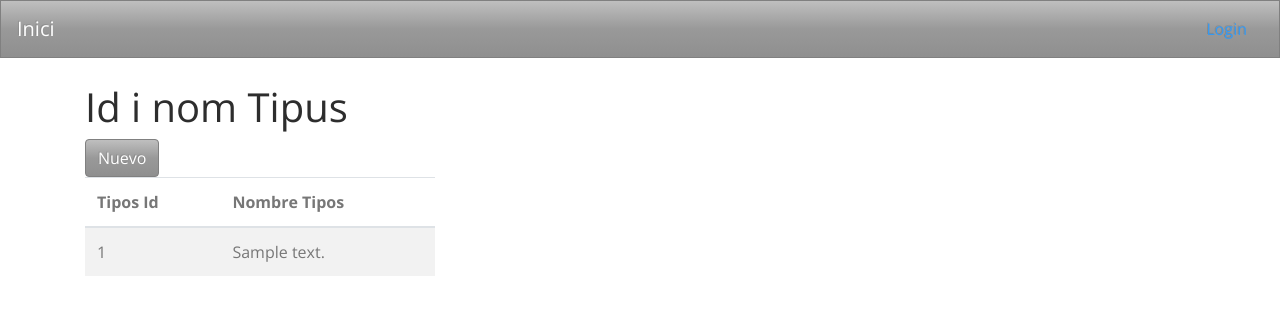
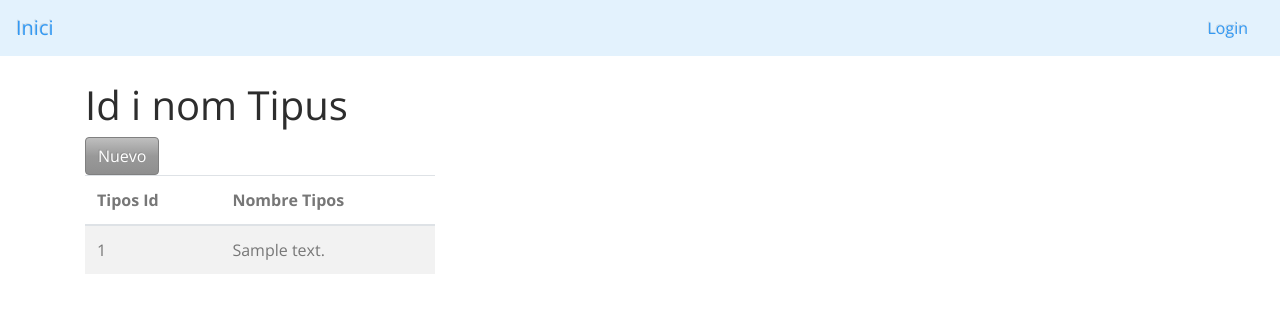
Before and after one commit to mikel53/ATENEA_DUAL, a Symfony app: template atenea/templates/cuestiones/externas/dafo.html.twig in a window 1280 px wide. Shown: the top 315 px of the page. Run offline with Twig, Linux system fonts and the light colour scheme; the template is opened without the code that fills it: most values are stand-ins (such as "Sample title", 1, 10 or a date in 2020); some libraries are stand-ins or nearby versions.

Commit message:
canvio un poco la estetica
MIrar si gustar

```diff
--- a/atenea/src/Form/UsuariosType.php
+++ b/atenea/src/Form/UsuariosType.php
@@ -23,7 +23,7 @@ class UsuariosType extends AbstractType
 {
     public function buildForm(FormBuilderInterface $builder, array $options)
     {
-        $roles = ['Admin', 'Super', 'User'];
+        $roles = ['Admin'=>'Admin', 'SuperUsuari' =>'Super', 'User'=>'User'];
         $builder
             ->add('Nombre', TextType::class)
             ->add('Apellidos', TextType::class)
--- a/atenea/templates/navbar.html.twig
+++ b/atenea/templates/navbar.html.twig
@@ -1,12 +1,11 @@
 
-<nav class="navbar navbar-expand-lg navbar-dark bg-dark">
+<nav class="navbar navbar-expand-lg navbar-light " style="background-color: #e3f2fd;">
   <a class="navbar-brand" href="{{ path('home') }}">Inici</a>
-  <button class="navbar-toggler" type="button" data-toggle="collapse" data-target="#navbarNav" aria-controls="navbarNav" aria-expanded="false" aria-label="Toggle navigation">
-    <span class="navbar-toggler-icon"></span>
-  </button>
+  <button class="navbar-toggler" type="button" data-toggle="collapse" data-target="#navbarNavAltMarkup" aria-controls="navbarNavAltMarkup" aria-expanded="false" aria-label="Toggle navigation">
+     <span class="navbar-toggler-icon"></span>
+   </button>
 
-  <div class="collapse navbar-collapse" id="navbarSupportedContent">
-
+  <div class="collapse navbar-collapse" id="navbarNavAltMarkup">
     <ul class="navbar-nav mr-auto">
 
 
@@ -16,8 +15,9 @@
             <a class="nav-link dropdown-toggle"  id="navbarDropdown" role="button" data-toggle="dropdown" aria-haspopup="true" aria-expanded="true">
               Gestion de usuarios
             </a>
-            <div class="dropdown-menu" aria-labelledby="navbarDropdown">
+            <div class="dropdown-menu" aria-labelledby="navbarDropdown" style="background-color: #e3f2fd;">
             <a class="dropdown-item" href="{{ path('usuarios_list') }}">Usuarios</a>
+            <a class="dropdown-item" href="{{ path('contratos_list') }}">Contratos</a>
 
             </div>
     </li>
@@ -25,18 +25,17 @@
             <a class="nav-link dropdown-toggle"  id="navbarDropdown" role="button" data-toggle="dropdown" aria-haspopup="true" aria-expanded="true">
               Gestion Administrativa
             </a>
-            <div class="dropdown-menu" aria-labelledby="navbarDropdown">
+            <div class="dropdown-menu" aria-labelledby="navbarDropdown" style="background-color: #e3f2fd;">
             <a class="dropdown-item" href="{{ path('unidadGestion_list') }}">Unidad Gestion</a>
             <a class="dropdown-item" href="{{ path('usuarioRolGestion_list') }}">UsuarioRolGestion</a>
-            <a class="dropdown-item" href="{{ path('contratos_list') }}">Contratos</a>
 
             </div>
     </li>
-    <li class="nav-item dropdown">
+    <li class="nav-item dropdown" >
             <a class="nav-link dropdown-toggle"  id="navbarDropdown2" role="button" data-toggle="dropdown" aria-haspopup="true" aria-expanded="false">
               Gestion Tecnica
             </a>
-            <div class="dropdown-menu" aria-labelledby="navbarDropdown">
+            <div class="dropdown-menu" aria-labelledby="navbarDropdown"  style="background-color: #e3f2fd;">
             <a class="dropdown-item">Dafo</a>
             <a class="dropdown-item" href="{{ path('cuestiones_internas_list') }}">Cuestiones Internas</a>
             <a class="dropdown-item" href="{{ path('cuestiones_externas_list') }}">Cuestiones externas</a>
@@ -49,6 +48,24 @@
 
   {% endif %}
 
+  {% if is_granted('ROLE_SUPER') %}
+
+
+                <li class="nav-item">
+                    <a class="nav-link">DAFO</a>
+                </li>
+                <li class="nav-item">
+                    <a class="nav-link" href="{{ path('unidadGestion_list') }}">Unidad Gestion</a>
+                </li>
+                <li class="nav-item">
+                    <a class="nav-link" href="{{ path('cuestiones_internas_list') }}">Cuestiones Internas</a>
+                </li>
+                <li class="nav-item">
+                    <a class="nav-link" href="{{ path('cuestiones_externas_list') }}">Cuestiones externas</a>
+                </li>
+
+
+        {% endif %}
 
 
   {% if is_granted('ROLE_USER') %}
@@ -58,13 +75,7 @@
                     <a class="nav-link">Dafo</a>
                 </li>
                 <li class="nav-item">
-                    <a class="nav-link" href="{{ path('usuarios_list') }}">Usuarios</a>
-                </li>
-                <li class="nav-item">
                     <a class="nav-link" href="{{ path('unidadGestion_list') }}">Unidad Gestion</a>
-                </li>
-                <li class="nav-item">
-                    <a class="nav-link" href="{{ path('usuarioRolGestion_list') }}">UsuarioRolGestion</a>
                 </li>
                 <li class="nav-item">
                     <a class="nav-link" href="{{ path('cuestiones_internas_list') }}">Cuestiones Internas</a>
@@ -72,9 +83,7 @@
                 <li class="nav-item">
                     <a class="nav-link" href="{{ path('cuestiones_externas_list') }}">Cuestiones externas</a>
                 </li>
-                <li class="nav-item">
-                    <a class="nav-link" href="{{ path('contratos_list') }}">Contratos</a>
-                </li>
+
 
         {% endif %}
 
@@ -92,7 +101,7 @@
                 <a class="nav-link dropdown-toggle"  id="navbarDropdown" role="button" data-toggle="dropdown" aria-haspopup="true" aria-expanded="true">
                   Usuario
                 </a>
-                <div class="dropdown-menu" aria-labelledby="navbarDropdown">
+                <div class="dropdown-menu" aria-labelledby="navbarDropdown" style="background-color: #e3f2fd;">
                 <a class="dropdown-item" href="{{ path('app_logout') }}">Logout</a>
                 <a class="dropdown-item" href="{{ path('usuarios_edit', {'id': app.user.id}) }}">Configuracio d'usuari</a>
 
--- a/atenea/templates/usuarios/list.html.twig
+++ b/atenea/templates/usuarios/list.html.twig
@@ -43,7 +43,7 @@
                         <th>Correo</th>
                         <th>Fecha Alta</th>
                         <th>Fecha Baja</th>
-                        <th>AdminSuperUser</th>
+                        <th>Opciones</th>
 
 
                     </tr>
```
Also changed, not shown: atenea/src/Entity/Usuarios.php (+7 -1 lines), 1 other file.
